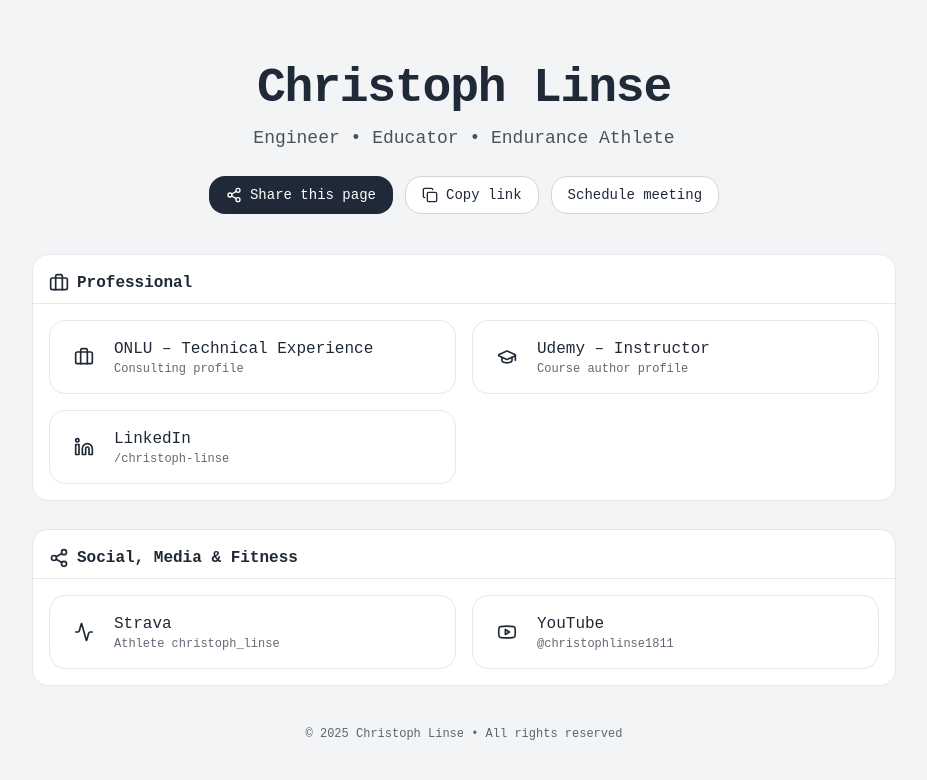
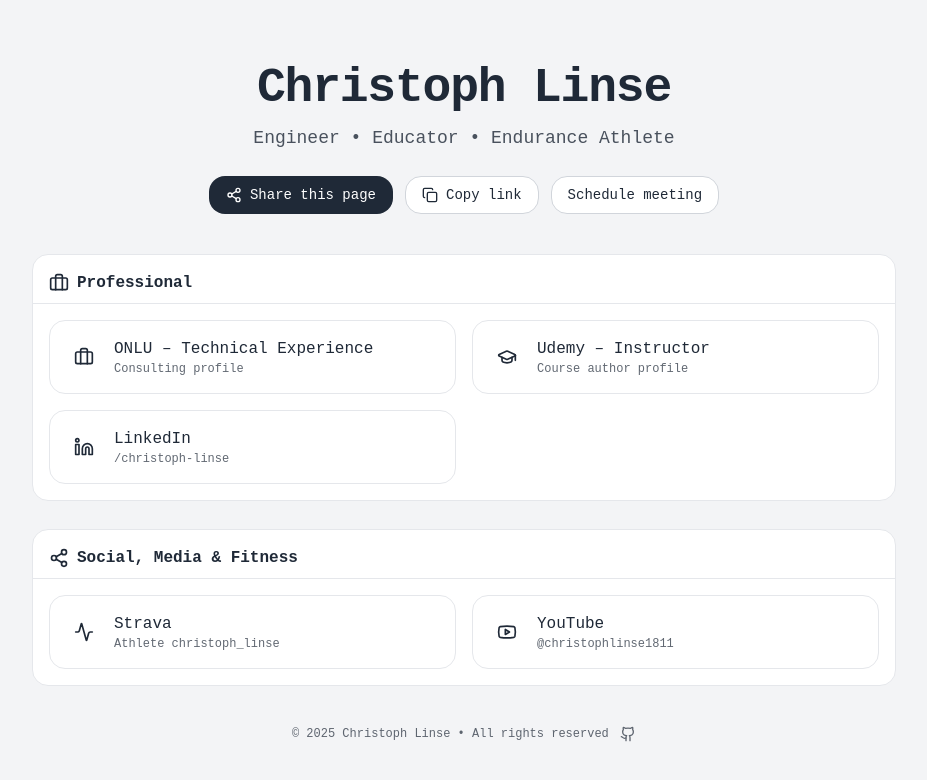
Before and after one commit to c-linse/bag, a React (Vite) app: page / in a window 1280 px wide. Shown: the top 780 px of the page, without its empty margins (176-1103 px from the left). Built offline with nearby package versions, Linux system fonts and the light colour scheme.

Commit message:
Added github repo link to bottom of page

```diff
--- a/src/App.tsx
+++ b/src/App.tsx
@@ -1,5 +1,5 @@
 import React, { useState } from "react";
-import { Share2, Copy, Briefcase, GraduationCap, Linkedin, Youtube, Activity } from "lucide-react";
+import { Share2, Copy, Briefcase, GraduationCap, Linkedin, Youtube, Activity, Github } from "lucide-react";
 
 // Simple Card primitives (no external UI library required)
 function Card({ children, className = "" }) {
@@ -149,7 +149,17 @@
                 </section>
 
                 <footer className="mt-10 text-center text-xs opacity-70">
-                    <p>© {new Date().getFullYear()} Christoph Linse • All rights reserved</p>
+                    <p>
+                        © {new Date().getFullYear()} Christoph Linse • All rights reserved{' '}
+                        <a
+                            href="https://github.com/c-linse/bag"
+                            target="_blank"
+                            rel="noopener noreferrer"
+                            className="inline-block ml-1"
+                        >
+                            <Github className="w-4 h-4 inline" aria-label="GitHub" />
+                        </a>
+                    </p>
                 </footer>
             </div>
         </div>
```
